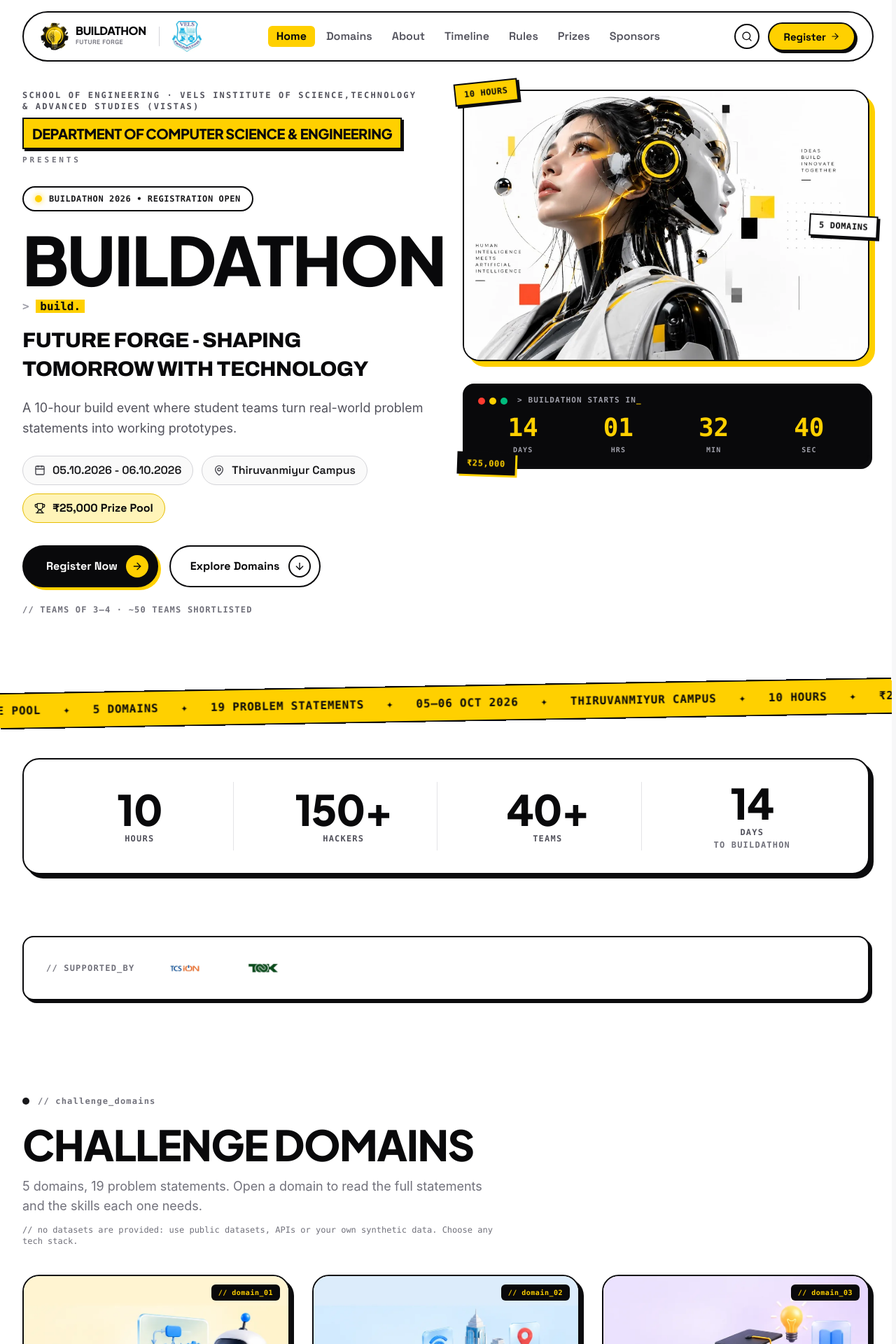
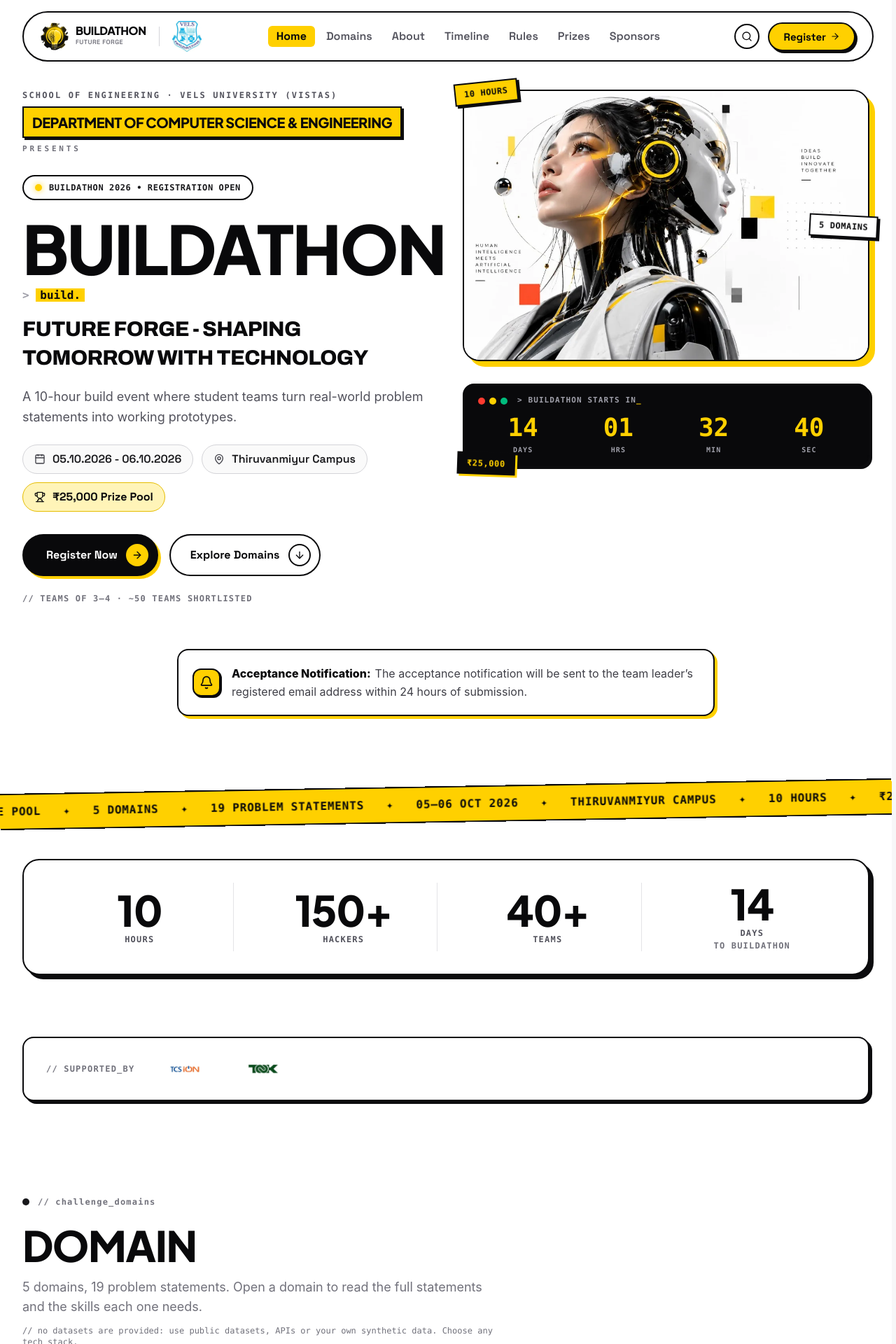
Before and after one commit to dhakshinkumar01/Buildathon, a React (Vite) app in the folder Hackathon-Website/: page / in a window 1280 px wide. Shown: the top 1920 px of the page at 70% size. Built offline with nearby package versions, Linux system fonts and the light colour scheme.

Commit message:
Update homepage notification and recent changes

```diff
--- a/Hackathon-Website/src/components/Challenges.jsx
+++ b/Hackathon-Website/src/components/Challenges.jsx
@@ -99,7 +99,7 @@ export default function Challenges() {
 
       <div className="mb-10">
         <h2 className="font-heading text-4xl sm:text-5xl lg:text-6xl font-extrabold text-zinc-950 uppercase tracking-tight mb-4">
-          CHALLENGE DOMAINS
+          DOMAIN
         </h2>
         <p className="text-base sm:text-lg text-zinc-500 max-w-2xl">
           {CHALLENGES.length} domains, {TOTAL_PROBLEMS} problem statements. Open a domain to read the full statements
--- a/Hackathon-Website/src/components/Hero.jsx
+++ b/Hackathon-Website/src/components/Hero.jsx
@@ -3,7 +3,8 @@ import {
   ArrowDown,
   Calendar,
   MapPin,
-  Trophy
+  Trophy,
+  Bell
 } from 'lucide-react';
 import heroAiHuman from '../assets/hero-ai-human.webp';
 import { REGISTER_URL, VENUE_MAP_URL } from '../constants';
@@ -42,7 +43,7 @@ export default function Hero() {
           {/* Organiser lockup, as on the poster: School, Department, PRESENTS */}
           <div className="mb-7">
             <p className="font-mono text-[11px] sm:text-xs font-bold uppercase tracking-[0.18em] text-zinc-600 mb-2">
-              School of Engineering · VELS INSTITUTE OF SCIENCE,TECHNOLOGY & ADVANCED STUDIES (VISTAS)
+              School of Engineering · VELS University (VISTAS)
             </p>
             <div className="flex flex-wrap items-center gap-x-4 gap-y-2">
               <p className="inline-block bg-[#ffd000] border-2 border-zinc-950 shadow-[3px_3px_0_#0c0c0e] px-3 py-1.5 sm:py-2 font-heading text-base sm:text-lg lg:text-base xl:text-xl font-extrabold uppercase tracking-tight leading-tight text-zinc-950">
@@ -182,6 +183,19 @@ export default function Hero() {
 
       </div>
 
+      {/* Acceptance Notification Card */}
+      <div className="mt-12 sm:mt-16 max-w-3xl mx-auto">
+        <div className="bg-white border-2 border-zinc-950 rounded-2xl p-4 sm:p-5 shadow-[4px_4px_0_#ffd000] flex flex-col sm:flex-row items-start sm:items-center gap-3.5 sm:gap-4">
+          <div className="w-9 h-9 sm:w-10 sm:h-10 rounded-xl bg-[#ffd000] border-2 border-zinc-950 flex items-center justify-center shrink-0 shadow-[2px_2px_0_#0c0c0e]">
+            <Bell className="w-4 h-4 sm:w-5 sm:h-5 text-zinc-950" />
+          </div>
+          <p className="text-sm sm:text-base text-zinc-800 leading-relaxed font-sans">
+            <strong className="font-extrabold text-zinc-950 mr-1.5">Acceptance Notification:</strong>
+            <span className="font-normal text-zinc-700">The acceptance notification will be sent to the team leader’s registered email address within 24 hours of submission.</span>
+          </p>
+        </div>
+      </div>
+
     </section>
   );
 }
```
